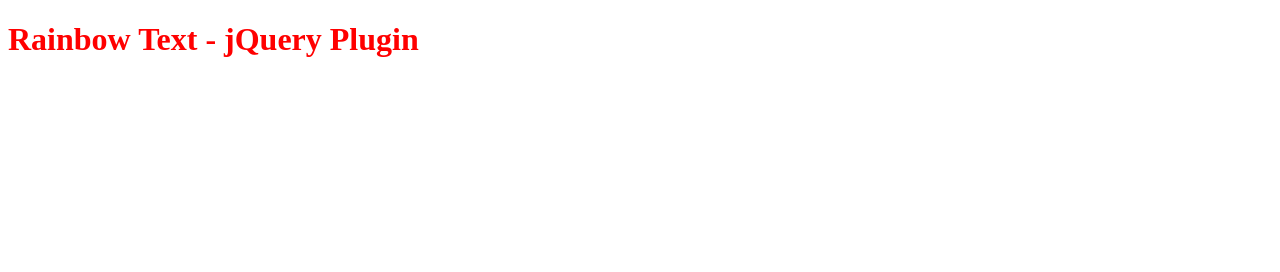
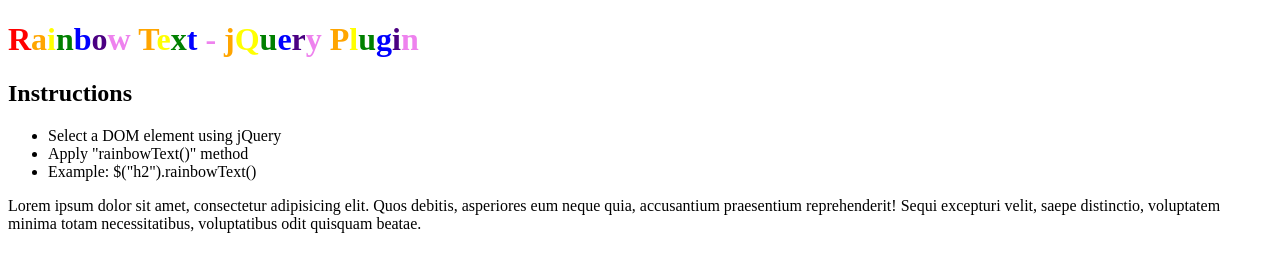
Before and after one commit to zitongliu/rainbowText, a plain HTML site: page index.html in a window 1280 px wide. Drawn offline with Linux system fonts and the light colour scheme.

Commit message:
Add multi color functionality

```diff
--- a/index.html
+++ b/index.html
@@ -11,5 +11,12 @@
 </head>
 <body>
   <h1>Rainbow Text - jQuery Plugin</h1>
+  <h2>Instructions</h2>
+  <ul>
+    <li>Select a DOM element using jQuery</li>
+    <li>Apply "rainbowText()" method</li>
+    <li>Example: $("h2").rainbowText()</li>
+  </ul>
+  <p>Lorem ipsum dolor sit amet, consectetur adipisicing elit. Quos debitis, asperiores eum neque quia, accusantium praesentium reprehenderit! Sequi excepturi velit, saepe distinctio, voluptatem minima totam necessitatibus, voluptatibus odit quisquam beatae.</p>
 </body>
 </html>
--- a/js/main.js
+++ b/js/main.js
@@ -0,0 +1,3 @@
+$(document).ready(function(){
+  $('h1').rainbowText();
+});
--- a/js/rainbowText.js
+++ b/js/rainbowText.js
@@ -2,26 +2,33 @@
 
 (function($){
   $.fn.rainbowText = function(){
+
+    // ====== Create text variable that retrieve element inner HTML ====== //
     var text = this[0].innerHTML;
-    // Convert text string into array //
+
+    // ====== split test into characters and put them in an array ====== //
     textArray = text.split("");
-    console.log(text);
 
+    // ====== Create an array that stores the characters wrapped in span tags ====== //
     var resultsArray = [];
-    var outputText = "";
 
-    color = "red";
+    // ====== Create an array of colors to be used in main loop ====== //
+    var color = ["red","orange","yellow","green","blue","indigo","violet"];
+    var counter = 0;
+
+    // ====== Loop thrugh each element in text array, apply span tag to each elem ====== //
     for (var i = 0; i < textArray.length; i++){
-      resultsArray.push('<span style="color:' + color + '">'+textArray[i]+'</span>');
+
+      if (counter === (color.length )){
+        counter = 0;
+      }
+      resultsArray.push('<span style="color:' + color[counter] + '">'+textArray[i]+'</span>');
+      counter += 1;
+
     }
+
+    // ====== Create result string and update the element's inner HTML ====== //
     var resultsString = resultsArray.join('');
     this[0].innerHTML = resultsString;
   };
 })(jQuery);
-
-$(document).ready(function(){
-
-  $("h1").rainbowText();
-
-
-});
```
